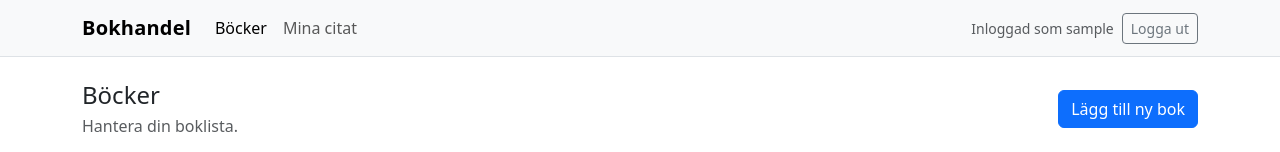
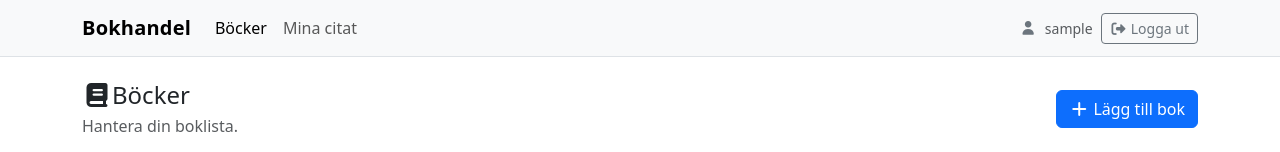
Before and after one commit to marcusmoller97/bookstore, an Angular app in the folder frontend/: page /books in a window 1280 px wide. Shown: the top 152 px of the page. Built offline with nearby package versions, Linux system fonts and the light colour scheme; no server answers; sample sign-in values are in the browser's storage; a small style sheet from the web is missing; a web font is replaced by a local one.

Commit message:
fixed route title and fixed some ui with navbar

```diff
--- a/frontend/src/app/app.routes.ts
+++ b/frontend/src/app/app.routes.ts
@@ -6,15 +6,26 @@ import { BookForm } from './features/books/pages/book-form/book-form';
 import { MyQuotes } from './features/quotes/pages/my-quotes/my-quotes';
 import { authGuard, guestGuard } from './features/auth/guards/auth-guard';
 import { QuoteForm } from './features/quotes/pages/quote-form/quote-form';
+import { Title } from '@angular/platform-browser';
 
 export const routes: Routes = [
-    { path: '', redirectTo: 'books', pathMatch: 'full' },
-    { path: 'login', component: LoginComponent,  canActivate: [guestGuard] },
-    { path: 'register', component: RegisterComponent, canActivate: [guestGuard] },
-    { path: 'books', component: BooksList, canActivate: [authGuard] },
-    { path: 'books/new', component: BookForm, canActivate: [authGuard] },
-    { path: 'books/:id/edit', component: BookForm, canActivate: [authGuard] },
-    { path: 'quotes', component: MyQuotes, canActivate: [authGuard] },
-    {path: 'quotes/new', component: QuoteForm, canActivate: [authGuard] },
-    { path: 'quotes/:id/edit', component: QuoteForm, canActivate: [authGuard] }
+  { path: '', redirectTo: 'books', pathMatch: 'full' },
+  { path: 'login', component: LoginComponent, title: 'Logga in', canActivate: [guestGuard] },
+  {
+    path: 'register',
+    component: RegisterComponent,
+    title: 'Registrera',
+    canActivate: [guestGuard],
+  },
+  { path: 'books', component: BooksList, title: 'Böcker', canActivate: [authGuard] },
+  { path: 'books/new', component: BookForm, title: 'Ny bok', canActivate: [authGuard] },
+  { path: 'books/:id/edit', component: BookForm, title: 'Redigera bok', canActivate: [authGuard] },
+  { path: 'quotes', component: MyQuotes, title: 'Mina citat', canActivate: [authGuard] },
+  { path: 'quotes/new', component: QuoteForm, title: 'Nytt citat', canActivate: [authGuard] },
+  {
+    path: 'quotes/:id/edit',
+    component: QuoteForm,
+    title: 'Redigera citat',
+    canActivate: [authGuard],
+  },
 ];
--- a/frontend/src/app/features/books/pages/books-list/books-list.html
+++ b/frontend/src/app/features/books/pages/books-list/books-list.html
@@ -1,10 +1,13 @@
 <div class="container py-4">
   <div class="d-flex flex-wrap justify-content-between align-items-center gap-2 mb-3">
     <div>
-      <h1 class="h4 mb-1">Böcker</h1>
+      <h1 class="h4 mb-1"><i class="fa-solid fa-book"></i>Böcker</h1>
       <p class="text-muted mb-0">Hantera din boklista.</p>
     </div>
-    <a class="btn btn-primary" routerLink="/books/new">Lägg till ny bok</a>
+    <a class="btn btn-primary" routerLink="/books/new">
+      <i class="fa-solid fa-plus"></i>
+      Lägg till bok
+    </a>
   </div>
 
   <div class="card shadow-sm">
@@ -28,10 +31,17 @@
               <td>{{ book.author }}</td>
               <td>{{ book.publishedDate }}</td>
               <td class="text-end">
-                <a class="btn btn-outline-warning btn-sm me-2" [routerLink]="['/books', book.id, 'edit']">
+                <a
+                  class="btn btn-outline-warning btn-sm me-2"
+                  [routerLink]="['/books', book.id, 'edit']"
+                >
                   <i class="fa-solid fa-pen"></i>
                 </a>
-                <button class="btn btn-outline-danger btn-sm" type="button" (click)="deleteBook(book.id)">
+                <button
+                  class="btn btn-outline-danger btn-sm"
+                  type="button"
+                  (click)="deleteBook(book.id)"
+                >
                   <i class="fa-solid fa-trash"></i>
                 </button>
               </td>
--- a/frontend/src/app/layout/navbar/navbar.html
+++ b/frontend/src/app/layout/navbar/navbar.html
@@ -26,8 +26,12 @@
 
       <div class="d-flex align-items-center gap-2 navbar-mobile-menu">
         <ng-container *ngIf="isLoggedIn; else loggedOut">
-          <span class="small text-muted">Inloggad som {{ username }}</span>
+          <span class="small text-muted d-inline-flex align-items-center gap-2">
+            <i class="fa-solid fa-user text-secondary"></i>
+            {{ username }}
+          </span>
           <a class="btn btn-outline-secondary btn-sm" routerLink="/login" (click)="logout()">
+            <i class="fa-solid fa-right-from-bracket"></i>
             Logga ut
           </a>
         </ng-container>
```
